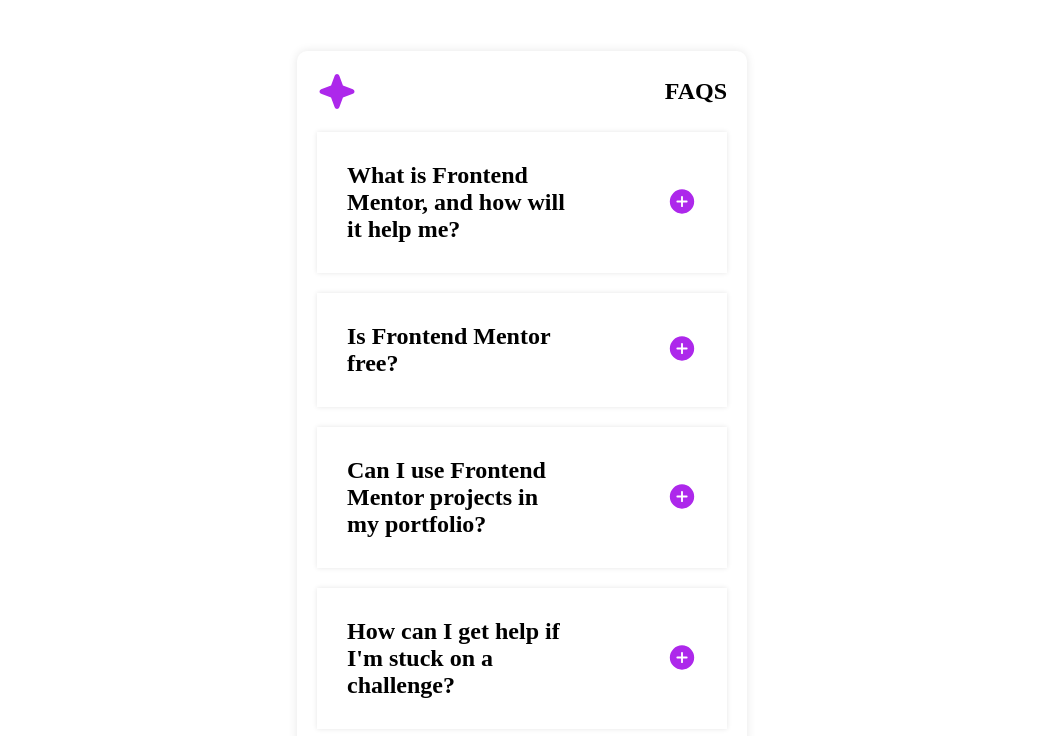
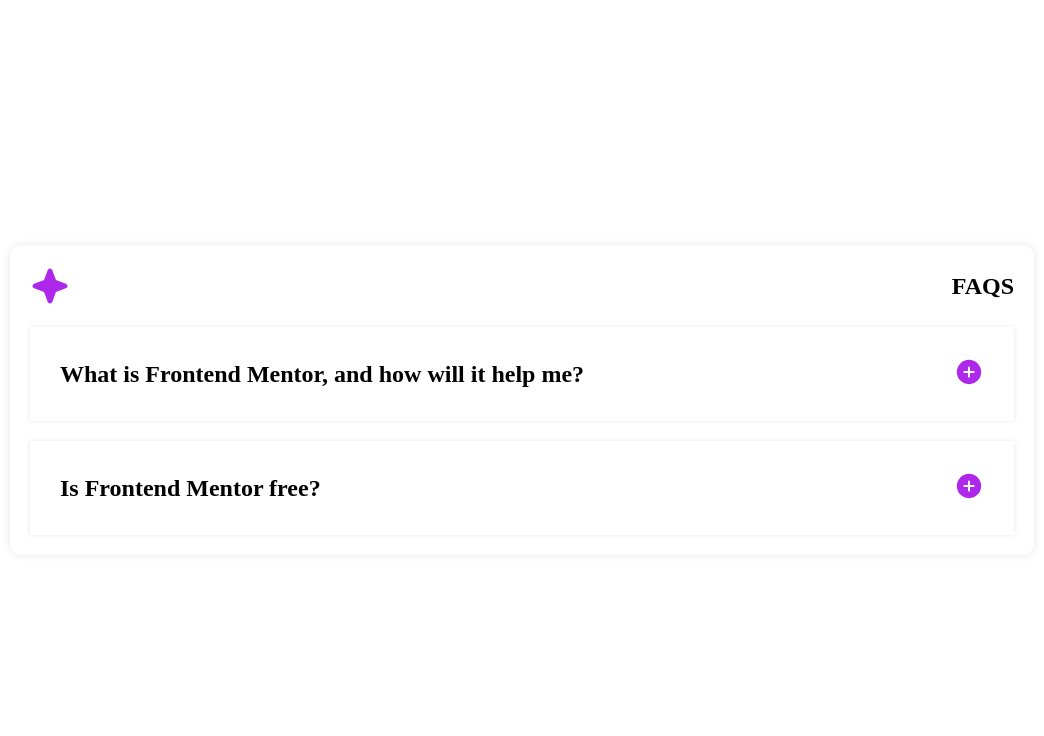
Before and after one commit to Ayokunnumi1/faqs-app, a website: page index.html in a window 1280 px wide. Shown: the whole page, without its empty margins (118-1162 px from the left). Drawn offline with Linux system fonts and the light colour scheme.

Commit message:
Remove unnecessary html tags

```diff
--- a/index.css
+++ b/index.css
@@ -24,7 +24,7 @@
   top: 50%;
   left: 50%;
   transform: translate(-50%, -50%);
-  width: 450px;
+  width: 80%;
   box-shadow: 0 0 10px rgba(0, 0, 0, 0.1);
   border-radius: 10px;
   padding: 20px;
@@ -67,10 +67,3 @@
 p {
   margin-top: 20px;
 }
-
-@media screen and (min-width = 768px){
-  #section {
-    width: 80%;
-  }
-
-}
--- a/index.html
+++ b/index.html
@@ -29,22 +29,6 @@
                 </div>
                 <p>Lorem ipsum dolor sit amet consectetur adipisicing elit. Facere voluptatem sint quibusdam? Sunt excepturi quidem commodi possimus minima nobis quo, enim ab cumque itaque, consequatur a at quas dolores dicta?</p>
             </li>
-            <li class="faq_content">
-                <div class="faq_first_content">
-                    <h2>Can I use Frontend Mentor projects in my portfolio?</h2>
-                    <button class="plus-icon-btn"><img src="images/icon-plus.svg" alt="plus" class="plus-icon-img"></button>
-                    <button class="minus-icon-btn"><img src="images/icon-minus.svg" alt="minus" class="minus-icon-img"></button>
-                </div>
-                <p>Lorem ipsum dolor sit amet consectetur adipisicing elit. Eaque soluta molestiae illum non maxime voluptatibus facere, saepe hic commodi rerum cum sapiente iusto suscipit ipsam, nemo mollitia, necessitatibus animi. Accusamus!</p>
-            </li>
-            <li class="faq_content">
-                <div class="faq_first_content">
-                    <h2>How can I get help if I'm stuck on a challenge?</h2>
-                    <button class="plus-icon-btn"><img src="images/icon-plus.svg" alt="plus" class="plus-icon-img"></button>
-                    <button class="minus-icon-btn"><img src="images/icon-minus.svg" alt="minus" class="minus-icon-img"></button>
-                </div>
-                <p>Lorem ipsum dolor sit amet consectetur adipisicing elit. Est id, omnis laudantium dignissimos beatae doloribus vel autem incidunt a mollitia placeat ipsa aut repudiandae! Dolorum rem repellendus ab consequuntur quasi.</p>
-            </li>
         </ul>
     </section>
 </body>
```
